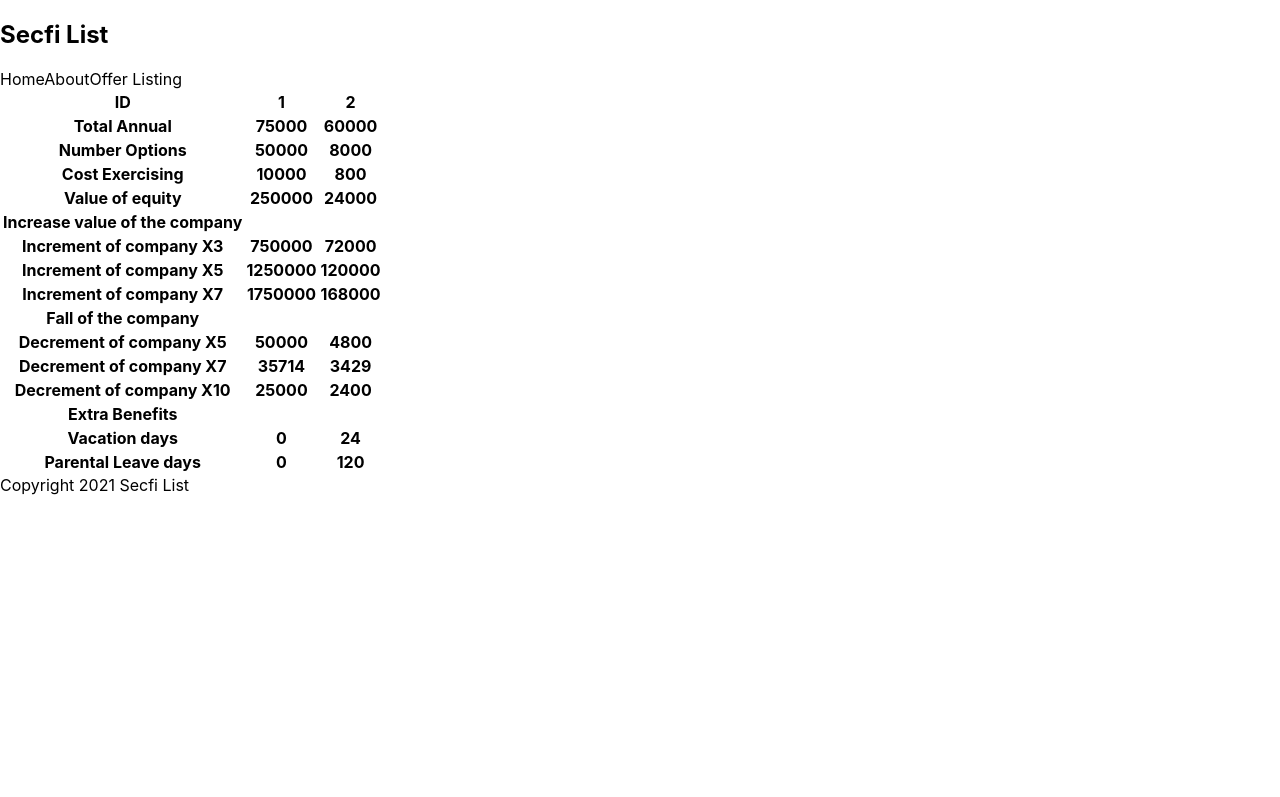
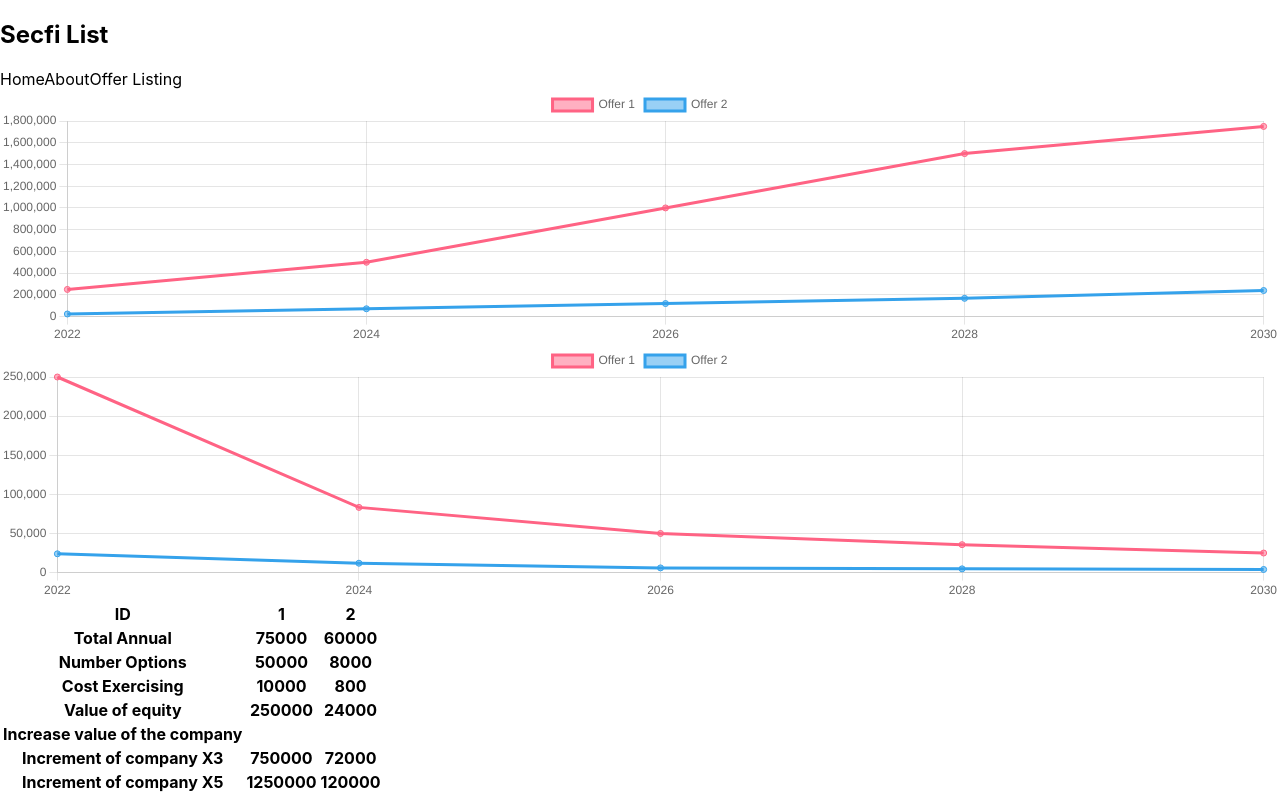
Before and after one commit to oscar-halcon/Playground, a Next.js app: page /offers/comparison in a window 1280 px wide. Shown: the top 797 px of the page. Built offline with nearby package versions, Linux system fonts and the light colour scheme.

Commit message:
Adding Chart for comparison

```diff
--- a/package.json
+++ b/package.json
@@ -9,9 +9,11 @@
     "lint": "next lint"
   },
   "dependencies": {
+    "chart.js": "^3.9.1",
     "cypress": "^10.8.0",
     "next": "12.3.1",
     "react": "18.2.0",
+    "react-chartjs-2": "^4.3.1",
     "react-dom": "18.2.0"
   },
   "devDependencies": {
--- a/pages/offers/comparison.js
+++ b/pages/offers/comparison.js
@@ -1,4 +1,11 @@
 import Offer from "../../JSONS/OfferSkeleton.json";
+import { Line } from "react-chartjs-2";
+import {CategoryScale} from 'chart.js';
+import Chart from 'chart.js/auto';
+
+var operation1 = 0;
+var operation2 = 2;
+var operation3 = 0;
 
 export const getStaticProps = async () => {
   const data = Offer;
@@ -10,9 +17,76 @@
   };
 };
 
+Chart.register(CategoryScale);
+
+const labels = ["2022", "2024", "2026", "2028", "2030"];
+
 const comparison = ({ offer1, offer2 }) => {
+  operation1 = offer1.Number_options * offer1.Current_FMV_company
+  operation2 = offer2.Number_options * offer2.Current_FMV_company;
+
+  const dataInc = {
+    labels,
+    datasets: [
+      {
+        label: "Offer 1",
+        data: [
+          operation1,
+          operation1 * 2,
+          operation1 * 4,
+          operation1 * 6,
+          operation1 * 7,
+        ],
+        borderColor: "rgb(255, 99, 132)",
+        backgroundColor: "rgba(255, 99, 132, 0.5)",
+      },
+      {
+        label: "Offer 2",
+        data: [
+          operation2,
+          operation2 * 3,
+          operation2 * 5,
+          operation2 * 7,
+          operation2 * 10,
+        ],
+        borderColor: 'rgb(53, 162, 235)',
+        backgroundColor: 'rgba(53, 162, 235, 0.5)',
+      },
+    ],
+  };
+  const dataDecr = {
+    labels,
+    datasets: [
+      {
+        label: "Offer 1",
+        data: [
+          operation1,
+          operation1 / 3,
+          operation1 / 5,
+          operation1 / 7,
+          operation1 / 10,
+        ],
+        borderColor: "rgb(255, 99, 132)",
+        backgroundColor: "rgba(255, 99, 132, 0.5)",
+      },
+      {
+        label: "Offer 2",
+        data: [
+          operation2,
+          operation2 / 2,
+          operation2 / 4,
+          operation2 / 5,
+          operation2 / 6,
+        ],
+        borderColor: 'rgb(53, 162, 235)',
+        backgroundColor: 'rgba(53, 162, 235, 0.5)',
+      },
+    ],
+  };
   return (
     <div>
+      <Line title="Company-Increase" data={dataInc} width='750'/>
+      <Line label='Decrease' data={dataDecr} width='750'/>
       <table className="comparetab">
         {
           //offer.map(a=>(<tr> <th>a.id</th></tr> <tr> <th>a.id</th></tr>))
@@ -39,80 +113,44 @@
         </tr>
         <tr>
           <th>Value of equity</th>
-          <th>{offer1.Number_options * offer1.Current_FMV_company}</th>
-          <th>{offer2.Number_options * offer2.Current_FMV_company}</th>
+          <th>{operation1}</th>
+          <th>{operation2}</th>
         </tr>
         <tr>
           <th>Increase value of the company</th>
         </tr>
         <tr>
           <th>Increment of company X3</th>
-          <th>
-            {Math.round(offer1.Number_options * offer1.Current_FMV_company * 3)}
-          </th>
-          <th>
-            {Math.round(offer2.Number_options * offer2.Current_FMV_company * 3)}
-          </th>
+          <th>{Math.round(operation1 * 3)}</th>
+          <th>{Math.round(operation2 * 3)}</th>
         </tr>
         <tr>
           <th>Increment of company X5</th>
-          <th>
-            {Math.round(offer1.Number_options * offer1.Current_FMV_company * 5)}
-          </th>
-          <th>
-            {Math.round(offer2.Number_options * offer2.Current_FMV_company * 5)}
-          </th>
+          <th>{Math.round(operation1 * 5)}</th>
+          <th>{Math.round(operation2 * 5)}</th>
         </tr>
         <tr>
           <th>Increment of company X7</th>
-          <th>
-            {Math.round(offer1.Number_options * offer1.Current_FMV_company * 7)}
-          </th>
-          <th>
-            {Math.round(offer2.Number_options * offer2.Current_FMV_company * 7)}
-          </th>
+          <th>{Math.round(operation1 * 7)}</th>
+          <th>{Math.round(operation2 * 7)}</th>
         </tr>
         <tr>
           <th>Fall of the company</th>
         </tr>
         <tr>
           <th>Decrement of company X5</th>
-          <th>
-            {Math.round(
-              (offer1.Number_options * offer1.Current_FMV_company) / 5
-            )}
-          </th>
-          <th>
-            {Math.round(
-              (offer2.Number_options * offer2.Current_FMV_company) / 5
-            )}
-          </th>
+          <th>{Math.round(operation1 / 5)}</th>
+          <th>{Math.round(operation2 / 5)}</th>
         </tr>
         <tr>
           <th>Decrement of company X7</th>
-          <th>
-            {Math.round(
-              (offer1.Number_options * offer1.Current_FMV_company) / 7
-            )}
-          </th>
-          <th>
-            {Math.round(
-              (offer2.Number_options * offer2.Current_FMV_company) / 7
-            )}
-          </th>
+          <th>{Math.round(operation1 / 7)}</th>
+          <th>{Math.round(operation2 / 7)}</th>
         </tr>
         <tr>
           <th>Decrement of company X10</th>
-          <th>
-            {Math.round(
-              (offer1.Number_options * offer1.Current_FMV_company) / 10
-            )}
-          </th>
-          <th>
-            {Math.round(
-              (offer2.Number_options * offer2.Current_FMV_company) / 10
-            )}
-          </th>
+          <th>{Math.round(operation1 / 10)}</th>
+          <th>{Math.round(operation2 / 10)}</th>
         </tr>
         <tr>
           <th>Extra Benefits</th>
```
Also changed, not shown: 1 other file (tests, documents, lock files or other folders).
